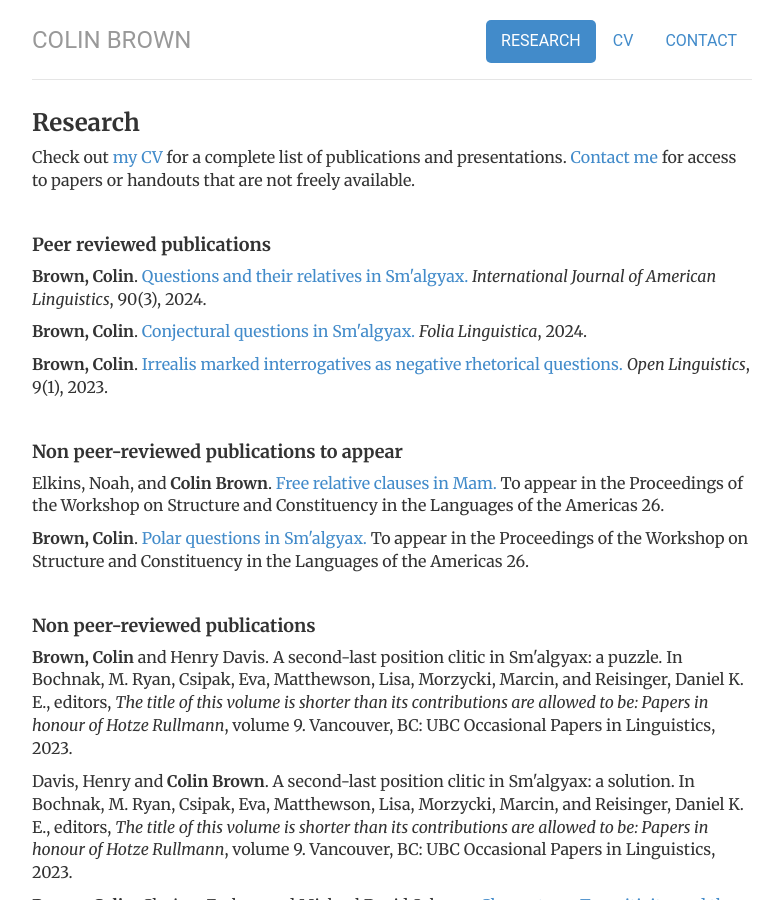
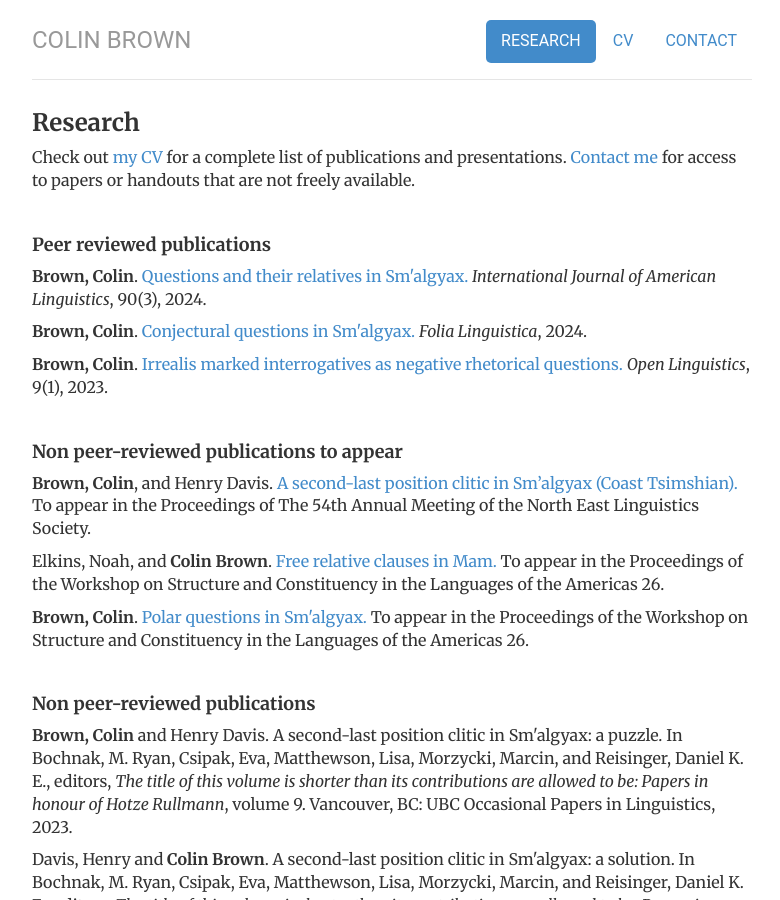
Before and after one commit to colinbr/colinbr.github.io, a Jekyll site: the page built from research/index.html, in a window 1280 px wide and 900 px high. Shown: the whole window, without its empty margins (248-1028 px from the left). Built offline with Jekyll 4.4.1, drawn with Linux system fonts in a browser that asks for light colours.

Commit message:
Update index.html

```diff
--- a/research/index.html
+++ b/research/index.html
@@ -24,6 +24,7 @@ description: Colin Brown's research
 
 	<h4>Non peer-reviewed publications to appear</h4>
 
+		<p><b>Brown, Colin</b>, and Henry Davis. <a href="https://drive.google.com/file/d/1NjzLiSCvA4YCTMMaqbDOIE71M0eM84j9/view?usp=sharing">A second-last position clitic in Sm’algyax (Coast Tsimshian).</a> To appear in the Proceedings of The 54th Annual Meeting of the North East Linguistics Society.</p>
 		<p>Elkins, Noah, and <b>Colin Brown</b>. <a href="https://drive.google.com/file/d/1Vw8OztoNKWO-RVsXCaF4yKTDTrcDSIsg/view?usp=sharing">Free relative clauses in Mam.</a> To appear in the Proceedings of the Workshop on
 		Structure and Constituency in the Languages of the Americas 26.</p>
 		<p><b>Brown, Colin</b>. <a href="https://drive.google.com/file/d/1m7cMMRa2Y3h8CQolgU2tTGGQZVvLSN_6/view?usp=sharing">Polar questions in Sm'algyax.</a> To appear in the Proceedings of the Workshop on
```
